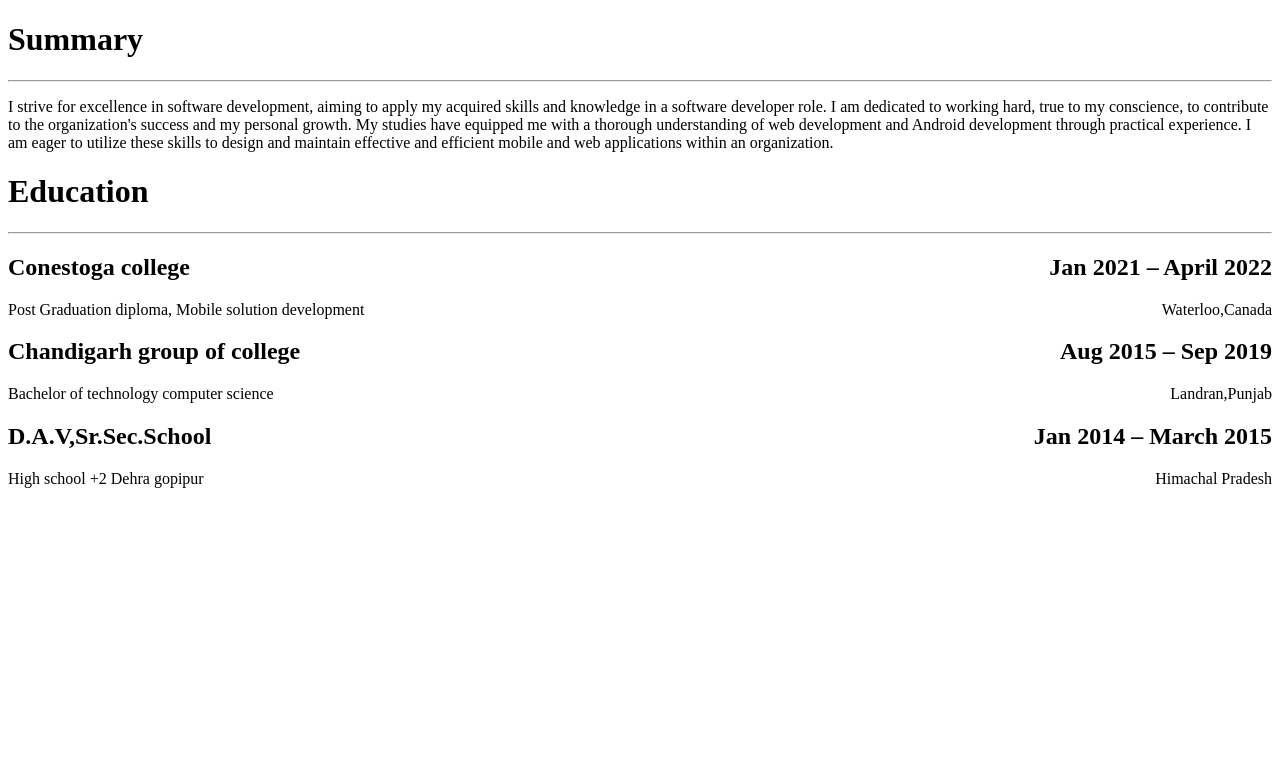
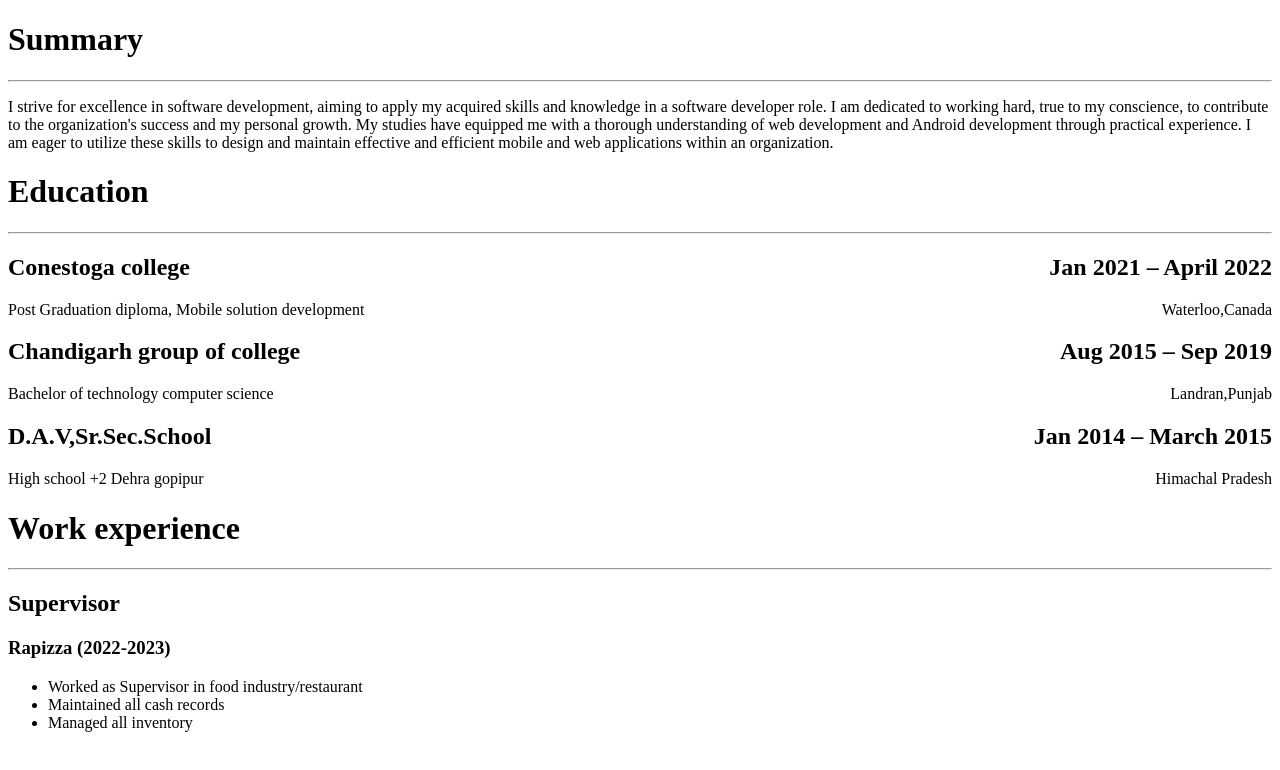
Before and after one commit to Himanshu161997/udemy-basic, a plain HTML site: page capstone-project1-online resume/index.html in a window 1280 px wide. Drawn offline with Linux system fonts and the light colour scheme.

Commit message:
Added work experience section using unordered list

```diff
--- a/capstone-project1-online resume/index.html
+++ b/capstone-project1-online resume/index.html
@@ -33,4 +33,9 @@
           <p> High school +2 Dehra gopipur
             <span style="float:right"> Himachal Pradesh  </span>
           </p>
+          <h1>Work experience</h1>
+          <hr>
+          <h2>Supervisor</h2>
+          <h3>Rapizza (2022-2023)</h3>
+          <P><ul><li>Worked as Supervisor in food industry/restaurant</li><li>Maintained all cash records</li><li>Managed all  inventory </li></ul> </P>
 </html>
```
